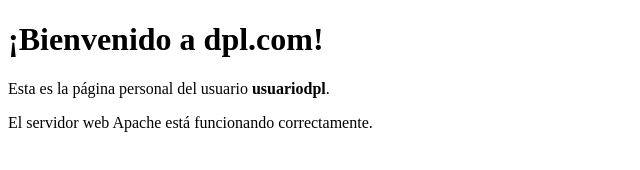
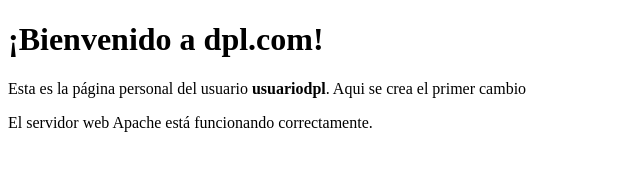
Before and after one commit to predork47/dpl1, a plain HTML site: page index.html in a window 1280 px wide. Shown: the whole page, without its empty margins (0-640 px from the left). Drawn offline with Linux system fonts and the light colour scheme.

Commit message:
feat: version2 del index

```diff
--- a/index.html
+++ b/index.html
@@ -6,7 +6,8 @@
 </head>
 <body>
     <h1>¡Bienvenido a dpl.com!</h1>
-    <p>Esta es la página personal del usuario <strong>usuariodpl</strong>.</p>
+    <p>Esta es la página personal del usuario <strong>usuariodpl</strong>.
+	Aqui se crea el primer cambio	</p>
     <p>El servidor web Apache está funcionando correctamente.</p>
 </body>
 </html>
```
